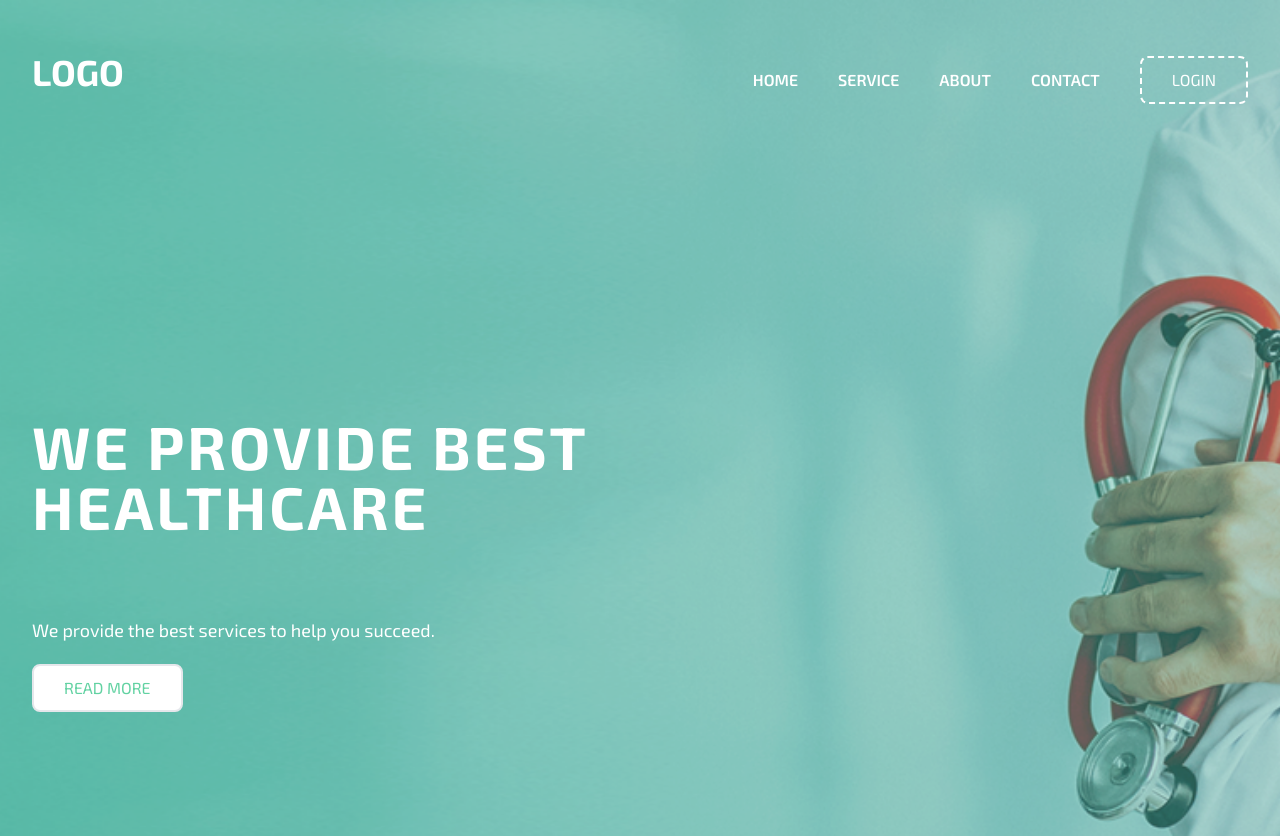
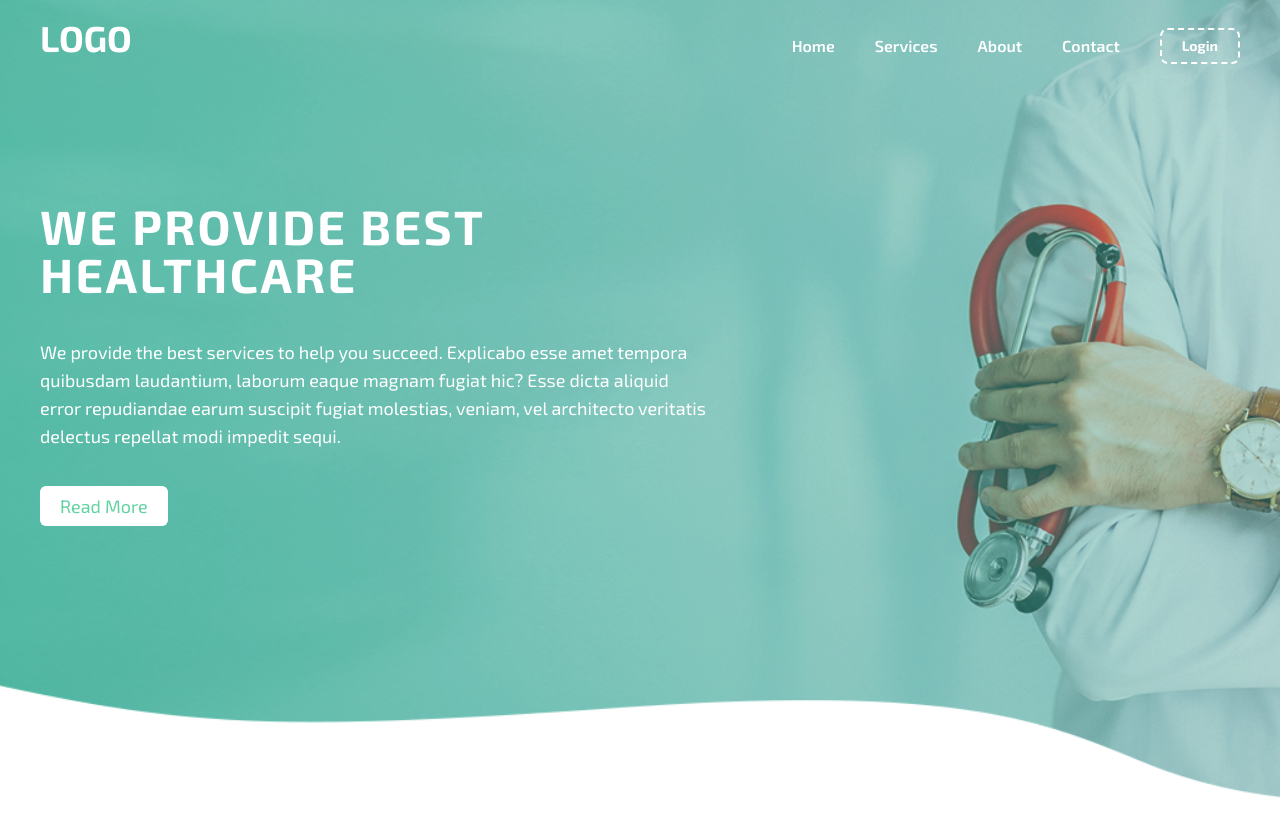
Before and after one commit to mahuena/medic_web, a React (Vite) app: page / in a window 1280 px wide. Shown: the top 836 px of the page. Built offline with nearby package versions, Linux system fonts and the light colour scheme.

Commit message:
working on the header

```diff
--- a/src/assets/pages/home/components/Header.jsx
+++ b/src/assets/pages/home/components/Header.jsx
@@ -8,19 +8,19 @@
     const [open, setOpen] = useState(false);
 
     const Links = [
-        {name: "HOME", link: "/"},
-        {name: "SERVICE", link: "/service"},
-        {name: "ABOUT", link: "/about"},
-        {name: "CONTACT", link: "/contact"},
+        {name: "Home", link: "/"},
+        {name: "Services", link: "/services"},
+        {name: "About", link: "/about"},
+        {name: "Contact", link: "/contact"},
     ];
 
     return (
         <div
-            className="relative isolate overflow-hidden py-5 sm:py-10 min-h-[600px] md:min-h-[700px] lg:min-h-screen">
+            className="relative isolate overflow-hidden py-3">
             <img src="src/assets/images/hero-bg.png" alt=""
-                 className="absolute inset-0 -z-10 h-full w-full object-cover object-center md:object-right lg:object-center opacity-85"/>
+                 className="absolute inset-0 -z-10 w-full object-cover h-[600px] md:h-[700px] lg:h-screen object-center md:object-right lg:object-center opacity-85"/>
 
-            <div className="mx-auto max-w-7xl px-6 lg:px-8 min-h-[600px] md:min-h-[750px] lg:min-h-[1000px]">
+            <div className="mx-auto max-w-7xl px-4  md:px-10 min-h-[600px] md:min-h-[750px] lg:min-h-[1000px]">
                 <div className="flex justify-between items-center">
                     <div>
                         <span className="font-bold text-2xl lg:text-4xl text-[#ffffff] uppercase">Logo</span>
@@ -30,7 +30,7 @@
                         {open ? <XMarkIcon/> : <Bars3BottomRightIcon/>}
                     </div>
 
-                    <ul className="hidden md:flex items-center justify-center space-x-10 mt-4">
+                    <ul className="hidden md:flex items-center justify-center gap-10 mt-4">
                         {Links.map((link) => (
                             <li key={link.name} className='font-semibold'>
                                 <a href={link.link} className='text-white'>{link.name}</a>
@@ -38,10 +38,10 @@
                         ))}
                         <motion.div
                             whileHover={{scale: 1.1}}
-                            className="flex justify-center border-2 border-dashed rounded-lg border-white py-[10px] px-[30px]"
+                            className="flex justify-center border-2 border-dashed rounded-lg border-white cursor-pointer py-1.5 px-5"
                             onClick={() => navigate('/login')}
                         >
-                            <span className="text-md text-white uppercase">Login</span>
+                            <span className="text-sm md:text-md font-bold text-white">Login</span>
                         </motion.div>
                     </ul>
                 </div>
@@ -63,24 +63,27 @@
                         </li>
                     ))}
                     <div onClick={() => navigate('/login')}>
-                        <span className="text-md text-white uppercase">Login</span>
+                        <span className="text-sm text-white">Login</span>
                     </div>
                 </motion.ul>
 
                 <div
-                    className="text-start text-white mt-20 lg:mt-40 m-auto h-[300px] md:h-[500px] lg:h-[600px] items-center flex">
-                    <div className=" justify-start flex-col max-w-7xl">
-                        <h1 className="text-3xl lg:text-6xl font-bold uppercase tracking-wider space-y-10 mb-8 md:mb-14 lg:mb-20">We
+                    className="text-start text-white mt-10 md:mt-0 m-auto h-[300px] md:h-[500px] lg:h-[600px] items-center flex">
+                    <div className=" justify-start max-w-2xl flex-col ">
+                        <h1 className="text-4xl md:text-5xl font-bold uppercase tracking-wider space-y-32 mb-8 md:mb-10">We
                             provide
                             best <br/>
                             healthcare</h1>
-                        <p className="mt-4 text-lg">We provide the best services to help you succeed.</p>
+                        <p className="my-4 text-sm md:text-md lg:text-lg">We provide the best services to help you
+                            succeed. Explicabo esse amet tempora quibusdam laudantium, laborum eaque magnam fugiat hic?
+                            Esse dicta aliquid error repudiandae earum suscipit fugiat molestias, veniam, vel architecto
+                            veritatis delectus repellat modi impedit sequi.</p>
                         <motion.button
                             whileHover={{scale: 1.1}}
-                            className="border-2 bg-white rounded-lg text-[#62d2a2] py-[10px] px-[30px] mt-5"
+                            className=" bg-white rounded-md text-[#62d2a2] py-1 px-4 md:py-1.5 md:px-5 mt-5"
                             onClick={() => navigate('/login')}
                         >
-                            <span className="text-md uppercase">Read More</span>
+                            <span className="text-sm md:text-lg">Read More</span>
                         </motion.button>
                     </div>
                 </div>
```
